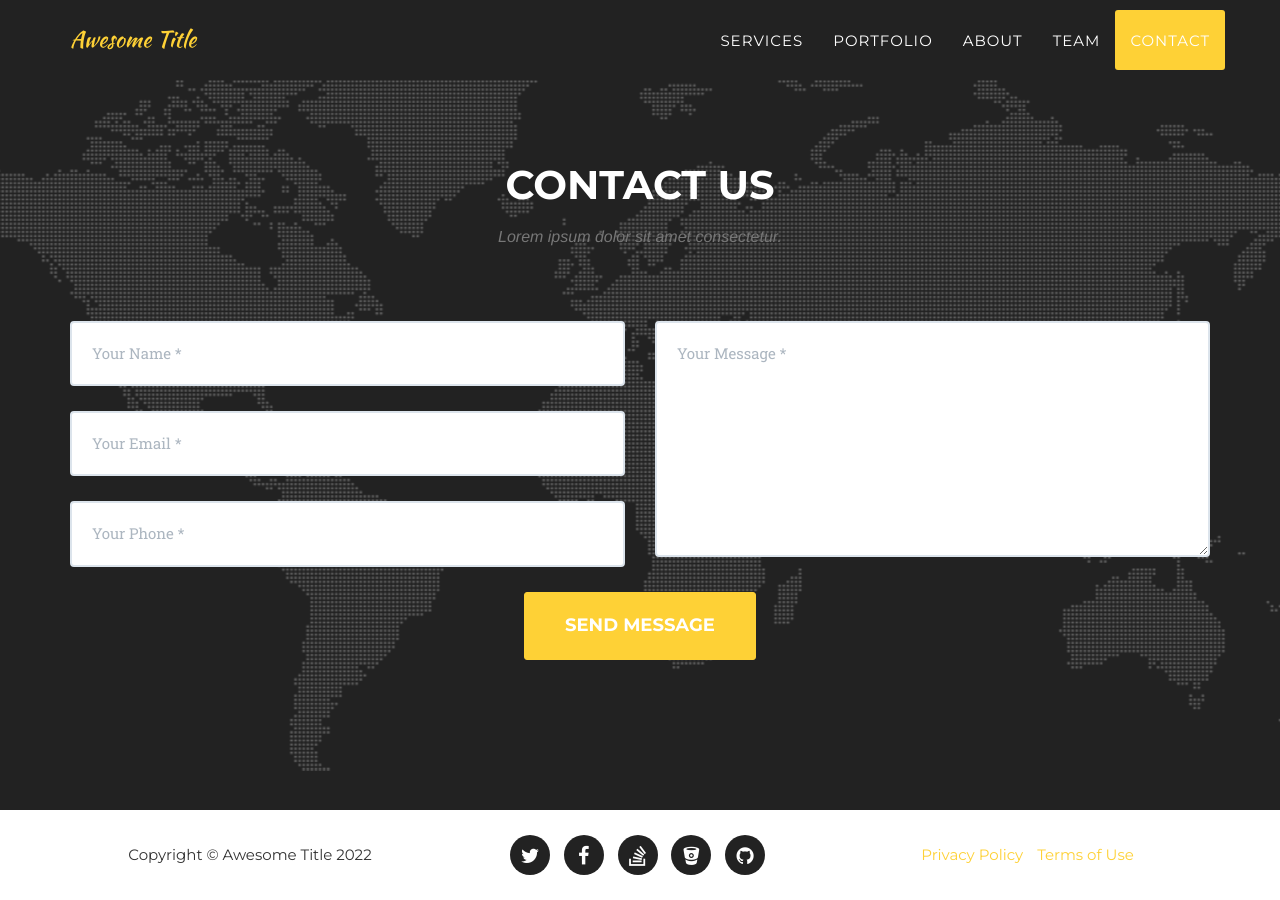
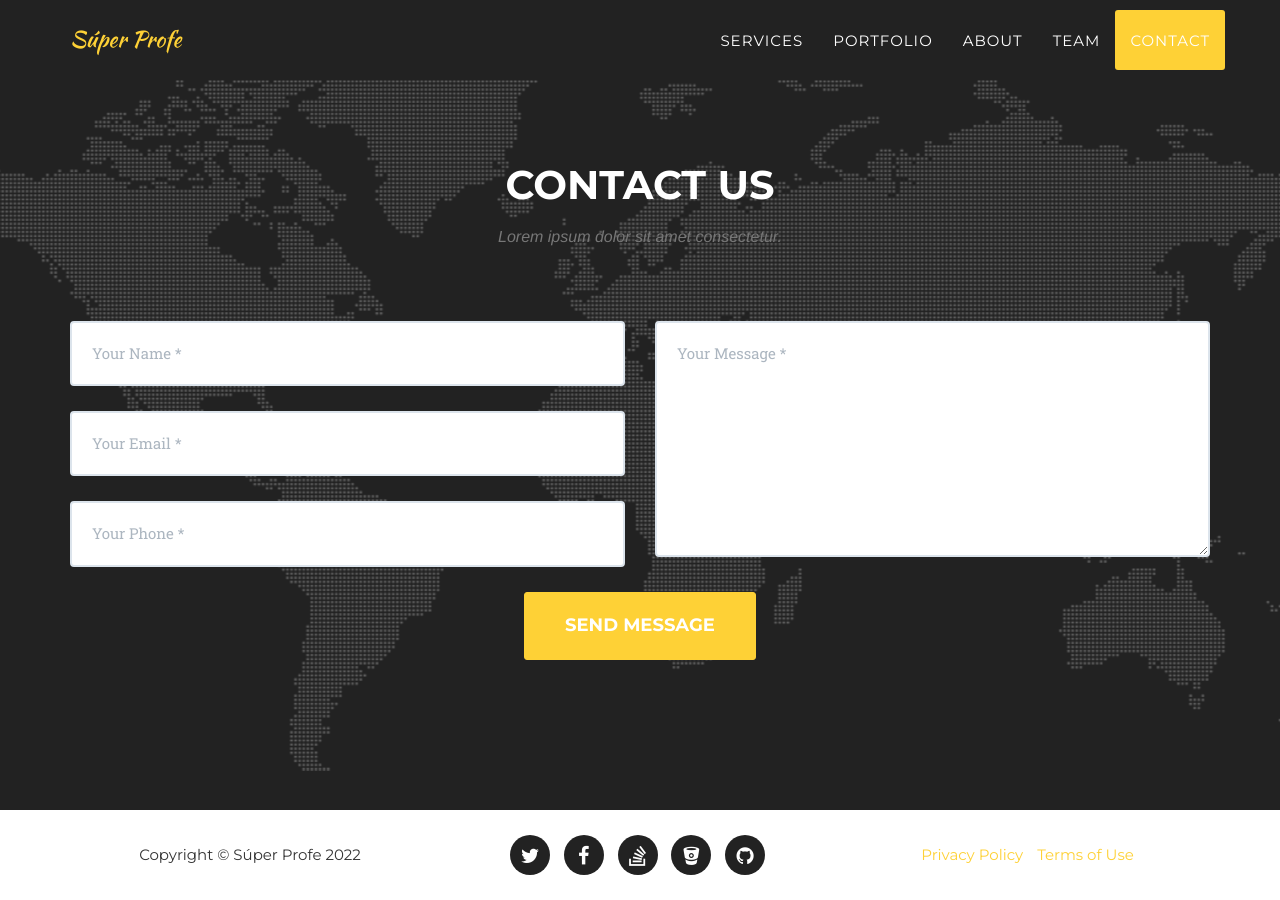
Before and after one commit to camachevaz/superProfe, a Jekyll site: the page built from index.html, in a window 1280 px wide and 900 px high, scrolled down 5636 px. Built offline with Jekyll 4.4.1, drawn with Linux system fonts in a browser that asks for light colours; some web fonts are replaced; some of the changed lines change nothing that is shown.

Commit message:
Update _config.yml

```diff
--- a/_config.yml
+++ b/_config.yml
@@ -2,9 +2,9 @@
 baseurl:
 
 # Site settings
-title: Awesome Title
-email: your-email@domain.com
-description: "Write an awesome description for your new site here. You can edit this line in _config.yml. It will appear in your document head meta (for Google search results) and in your feed.xml site description."
+title: Súper Profe
+email: superprofe@asesoreducativo.mx
+description: "Conviértete en Súper Profe con todas las habilidades necesarias para el mundo híbrido digital-presencial."
 
 
 # Team names, titles and social links
```
